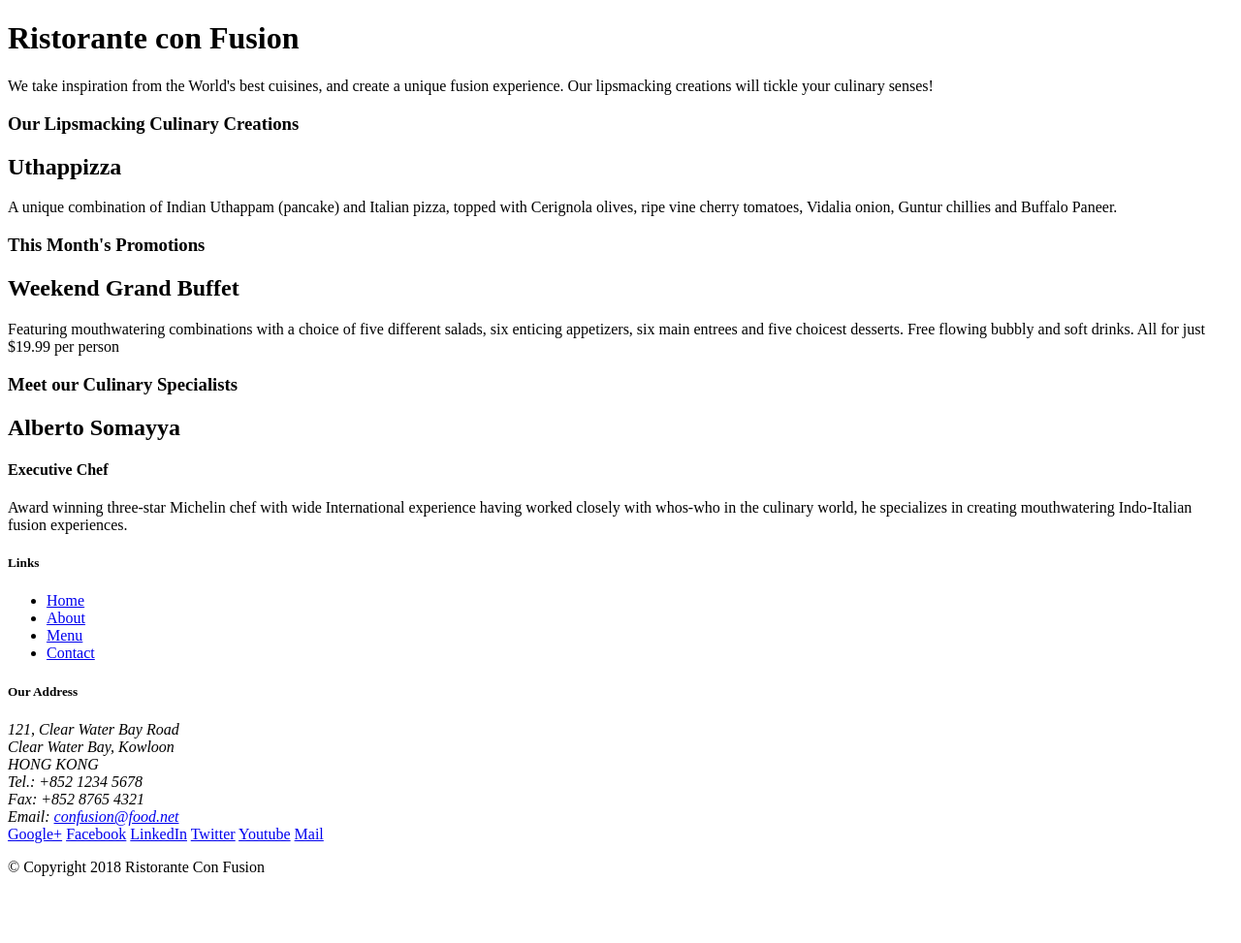
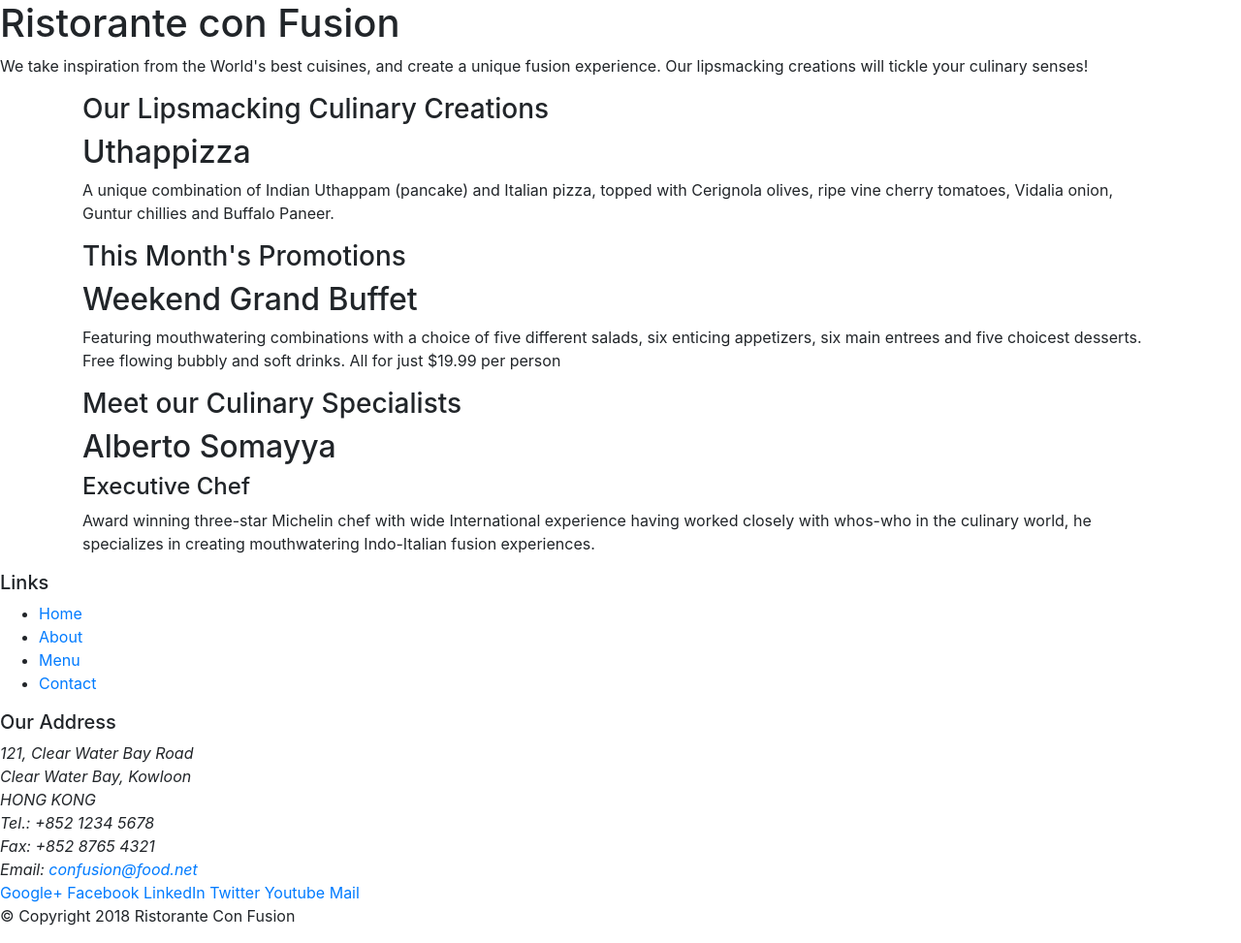
Before and after one commit to 3scava1i3r/Bootstrap_project-1, a website: page index.html in a window 1280 px wide. Shown: the whole page at 97% size. Before the commit the page ends 920 px from the top, so only its background shows below. Drawn offline with nearby package versions, Linux system fonts and the light colour scheme.

Commit message:
aboutus.html added with changes in index.html

```diff
--- a/index.html
+++ b/index.html
@@ -6,17 +6,20 @@
     <meta http-equiv="x-ua-compatible" content="ie=edge">
 
 
-    <link rel="stylesheet" href="/node_modules/bootstrap/dist/js/bootstrap.min.js">
+    <link rel="stylesheet" href="/node_modules/bootstrap/dist/css/bootstrap.min.css">
     <title>Bootstrap #1</title>
 
   </head>
   <body>
+    <header>
       <div class="">
         <h1>Ristorante con Fusion
         </h1>
         <p>We take inspiration from the World's best cuisines, and create a unique fusion experience. Our lipsmacking creations will tickle your culinary senses!
         </p>
       </div>
+    </header>
+    <div class="container">
       <div class="">
         <h3>Our Lipsmacking Culinary Creations</h3>
         <h2>Uthappizza</h2>
@@ -35,6 +38,8 @@
         <h4>Executive Chef</h4>
         <p>Award winning three-star Michelin chef with wide International experience having worked closely with whos-who in the culinary world, he specializes in creating mouthwatering Indo-Italian fusion experiences.</p>
       </div>
+    </div>
+
     <div class="">
       <h5>Links</h5>
         <ul>
@@ -44,7 +49,7 @@
           <li><a href="contact.html">Contact</a></li>
         </ul>
     </div>
-    <div class="">
+        <footer>
           <h5>Our Address</h5>
           <section>
             <i>
@@ -63,9 +68,13 @@
             <a href="www.Twitter.com">Twitter</a>
             <a href="Youtube.com/">Youtube</a>
             <a href="mailto:">Mail</a>
-      </div>
+
           <p>© Copyright 2018 Ristorante Con Fusion</p>
-    </div>
+        </footer>
+
+    <script src="node_modules/jquery/dist/jquery.slim.min.js"></script>
+    <script src="node_modules/popper.js/dist/umd/popper.min.js"></script>
+    <script src="node_modules/bootstrap/dist/js/bootstrap.min.js"></script>
 
 
   </body>
```
Also changed, not shown: aboutus.html (added). Lines whose indentation alone changed are shown as unchanged.
